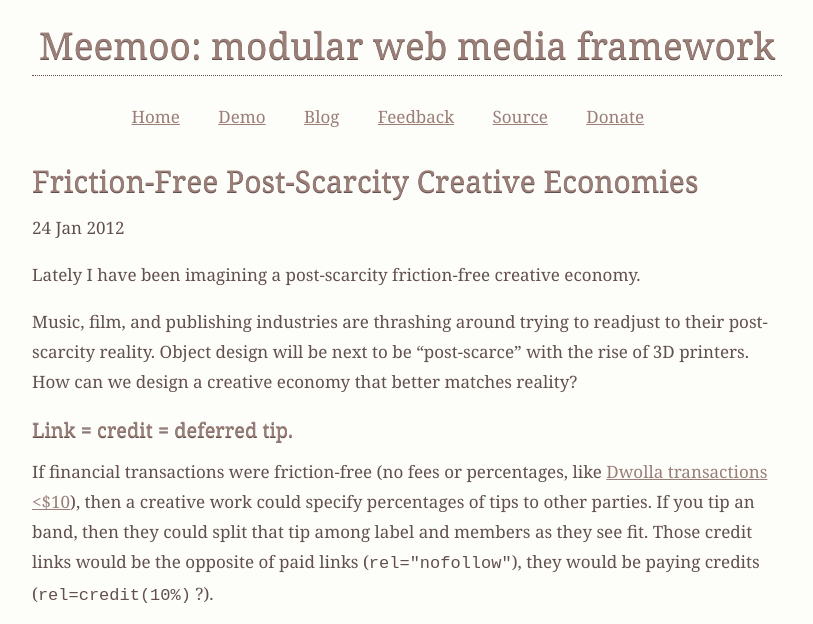
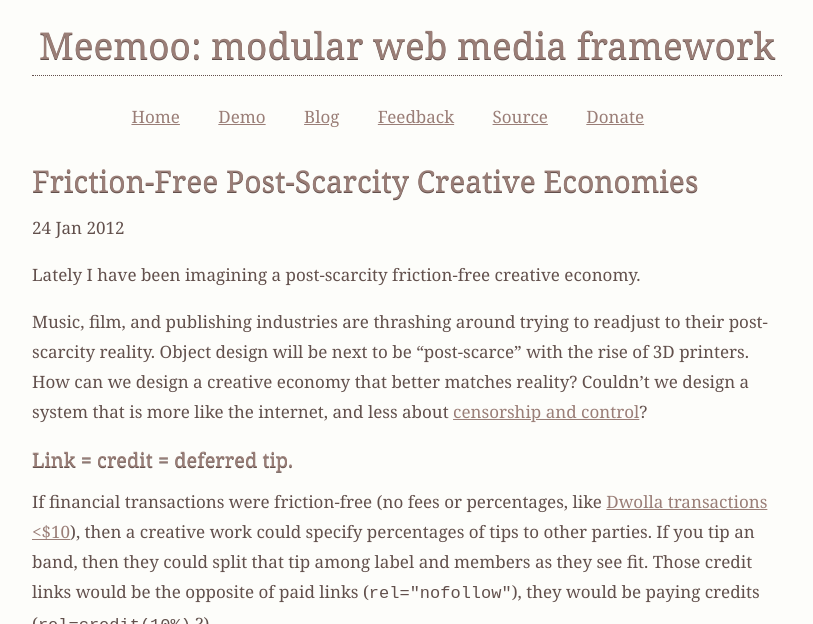
Before and after one commit to meemoo/meemoo.github.io, a Jekyll site: the page built from _posts/2012-01-24-friction-free-post-scarcity-creative-economies.markdown, in a window 1280 px wide and 900 px high, cut to the strip 0-624 px from the top of the window. Shown: the whole strip, without its empty margins (233-1046 px from the left). Built offline with Jekyll 4.4.1, drawn with Linux system fonts in a browser that asks for light colours; Markdown is read by kramdown in place of the engine named in the settings.

Commit message:
lockdown link

```diff
--- a/_posts/2012-01-24-friction-free-post-scarcity-creative-economies.markdown
+++ b/_posts/2012-01-24-friction-free-post-scarcity-creative-economies.markdown
@@ -12,7 +12,7 @@ tags:
 
 Lately I have been imagining a post-scarcity friction-free creative economy.
 
-Music, film, and publishing industries are thrashing around trying to readjust to their post-scarcity reality. Object design will be next to be "post-scarce" with the rise of 3D printers. How can we design a creative economy that better matches reality?
+Music, film, and publishing industries are thrashing around trying to readjust to their post-scarcity reality. Object design will be next to be "post-scarce" with the rise of 3D printers. How can we design a creative economy that better matches reality? Couldn't we design a system that is more like the internet, and less about [censorship and control](http://boingboing.net/2012/01/10/lockdown.html)?
 
 Link = credit = deferred tip.
 -----------------------------
```
